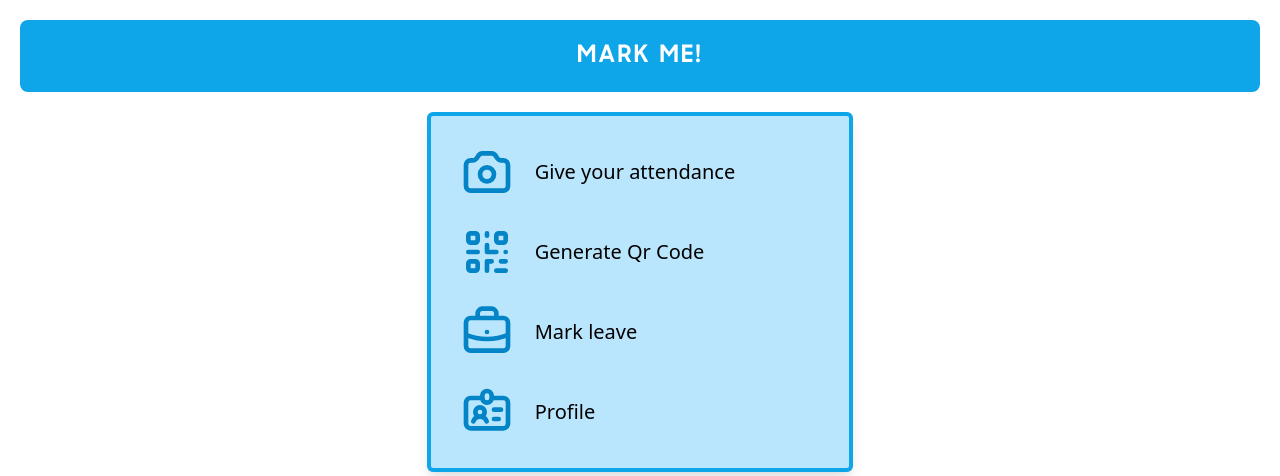
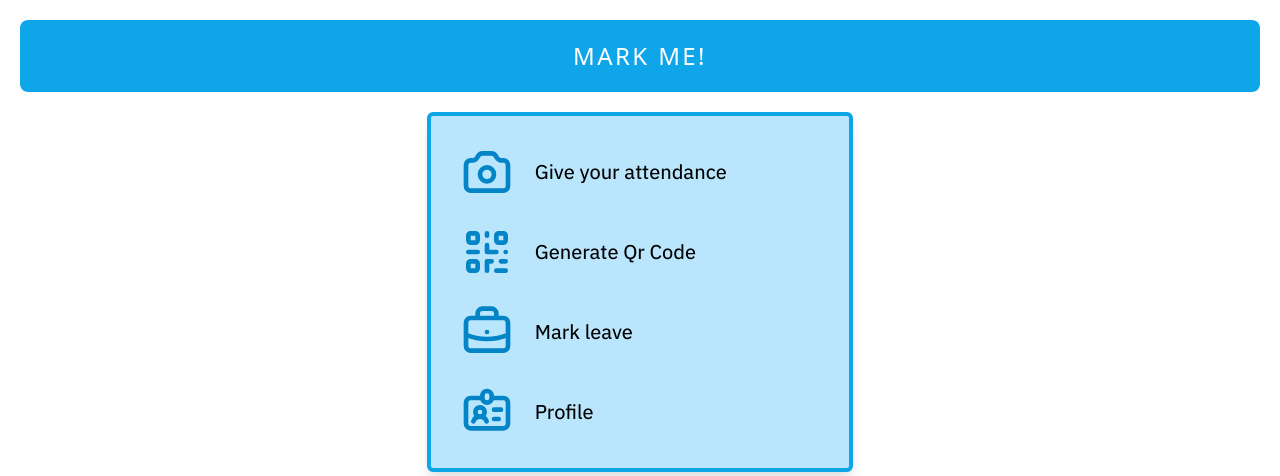
Before and after one commit to rritik772/MarkMe, a React (Vite) app: page / in a window 1280 px wide. Shown: the top 476 px of the page. Built offline with nearby package versions, Linux system fonts and the light colour scheme.

Commit message:
Resolved CSS fonts conflicts
All fonts are located at /src/Components/Index.css
All fonts should be added to Index file only

```diff
--- a/src/Components/Index/Index.css
+++ b/src/Components/Index/Index.css
@@ -1,3 +1,23 @@
-.font-Sharp-sans {
+.font-plex-sans {
+    font-family: "IBM Plex Sans";
+}
+
+.font-plex-sans-medium {
+    font-family: "IBM Plex Sans Medium";
+}
+
+.font-plex-serif {
+    font-family: "IBM Plex Serif";
+}
+
+.font-plex-serif-medium {
+    font-family: "IBM Plex Serif Medium";
+}
+
+.font-sharp-sans {
     font-family: "Sharp sans";
 }
+
+.font-righteous {
+    font-family: "Righteous";
+}
--- a/src/Components/Login/Login.css
+++ /dev/null
@@ -1,15 +0,0 @@
-.font-plex-sans {
-    font-family: "IBM Plex Sans";
-}
-
-.font-plex-serif-medium {
-    font-family: "IBM Plex Serif medium";
-}
-
-.font-plex-serif{
-    font-family: "IBM Plex Serif";
-}
-
-.font-plex-sans-medium {
-    font-family: "IBM plex Sans medium";
-}
--- a/src/main.css
+++ b/src/main.css
@@ -23,8 +23,8 @@
 }
 
 @font-face {
-    font-family: "IBM Plex Serif-Medium";
-    src: local("IBM Plex Serif-Medium"),
+    font-family: "IBM Plex Serif Medium";
+    src: local("IBM Plex Serif Medium"),
          url("./Fonts/IBM/IBMPlexSerif-Medium.ttf")
             format("truetype");
     font-weight: 500;
@@ -35,7 +35,6 @@
     src: local("Righteous"),
          url("./Fonts/Righteous/Righteous.ttf")
             format("truetype");
-    font-weight: 500;
 }
 
 @font-face {
```
Also changed, not shown: src/Components/GenerateQrCode/GenerateQrCode.css (added).
